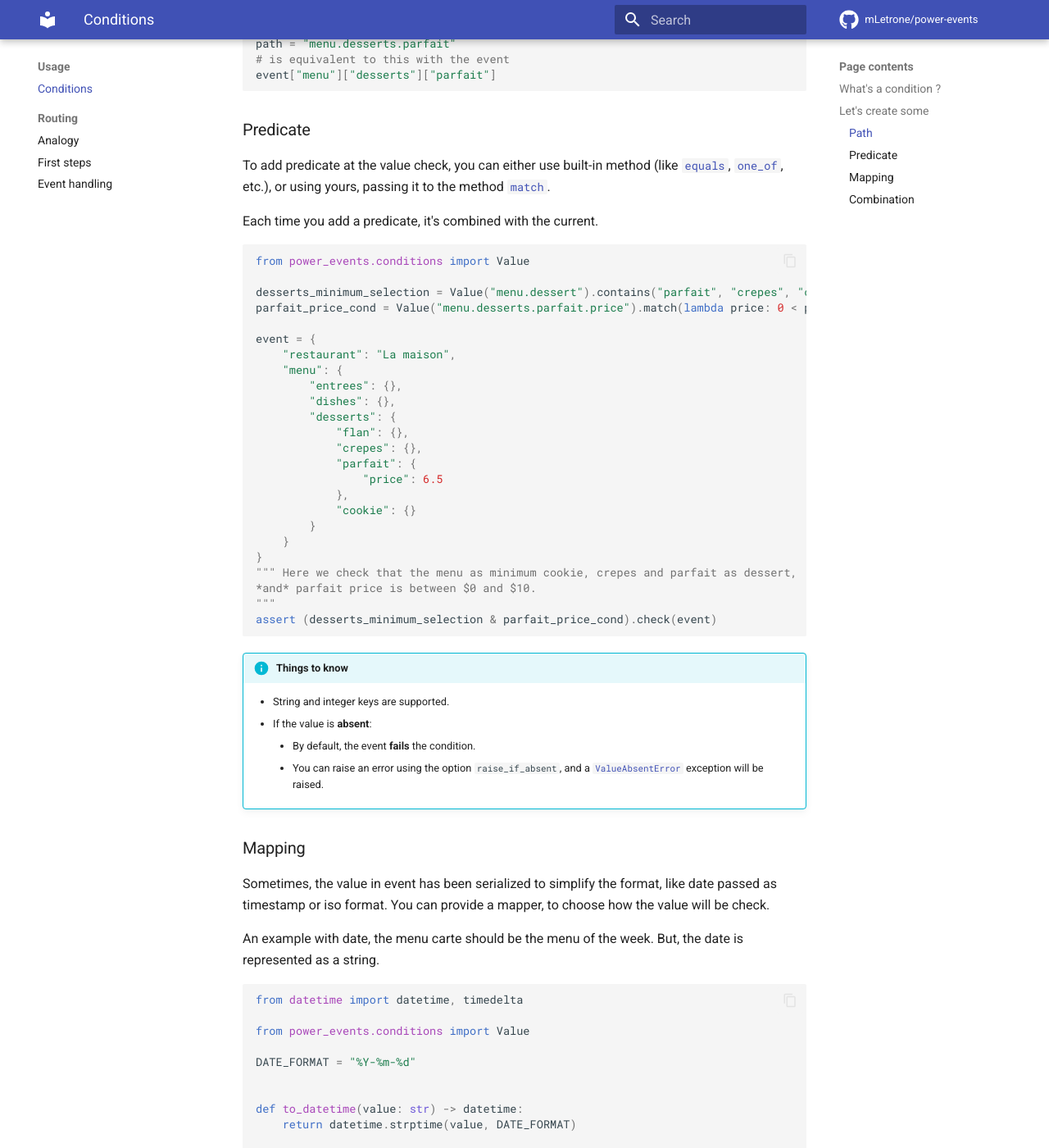
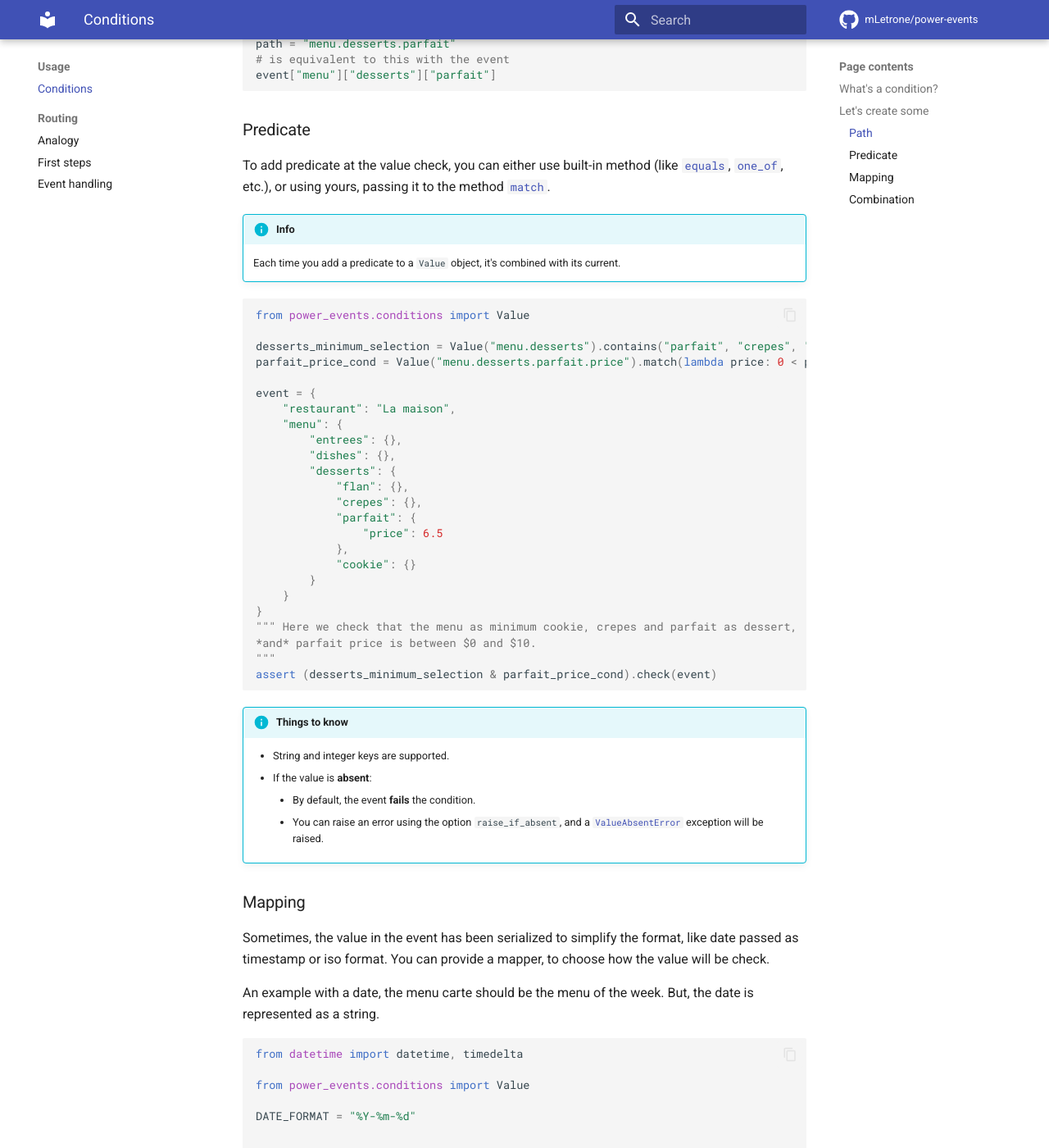
Before and after one commit to mLetrone/power-events, an MkDocs documentation site: the page built from docs/usage/conditions.md, in a window 1280 px wide and 1400 px high, scrolled down 1217 px. Shown: the whole window at 82% size. Built offline with MkDocs 1.6.1 and Material for MkDocs 9.7.7, drawn with Linux system fonts in a browser that asks for light colours; emoji names are drawn with the system emoji font; comment, search, counter and statistics services are not loaded; the version menu is left out; some of the changed text lies outside the part shown.

Commit message:
:pencil2: chore(typo): correct misspelling

````diff
--- a/docs/usage/conditions.md
+++ b/docs/usage/conditions.md
@@ -27,7 +27,7 @@
     Neg(condition1)
     ```
 
-## What's a condition ?
+## What's a condition?
 
 A condition is defining by **two** things:
 
@@ -43,7 +43,7 @@
 ### Path
 
 The path to a value is a string containing all the keys to reach it inside an event.
-It allows get a value at any depth level.
+It allows to get a value at any depth level.
 
 Each key should be separated by a `.`,
 otherwise it may:
@@ -66,12 +66,13 @@
 To add predicate at the value check, you can either use built-in method (like [`equals`](../api/value.md/#conditions.value.Value.equals), [`one_of`](../api/value.md/#conditions.value.Value.one_of), etc.),
 or using yours, passing it to the method [`match`](../api/value.md/#conditions.value.Value.match).
 
-Each time you add a predicate, it's combined with the current.
+!!! info
+    Each time you add a predicate to a `Value` object, it's combined with its current.
 
 ```python
 from power_events.conditions import Value
 
-desserts_minimum_selection = Value("menu.dessert").contains("parfait", "crepes", "cookie")
+desserts_minimum_selection = Value("menu.desserts").contains("parfait", "crepes", "cookie")
 parfait_price_cond = Value("menu.desserts.parfait.price").match(lambda price: 0 < price < 10)
 
 event = {
@@ -148,7 +149,7 @@
 
     from power_events.conditions import Value
 
-    desserts_minimum_selection = Value("menu.dessert").contains("parfait", "crepes", "cookie")
+    desserts_minimum_selection = Value("menu.desserts").contains("parfait", "crepes", "cookie")
 
     def valid_range_price(price: Union[float, int]) -> bool:
         return 0 < price < 10
````
Also changed, not shown: other parts of docs/usage/conditions.md (+2 -2 lines), README.md (+1 -1 lines), docs/installation.md (+4 -4 lines), docs/usage/index.md (+2 -2 lines), docs/usage/routing.md (+4 -4 lines).
